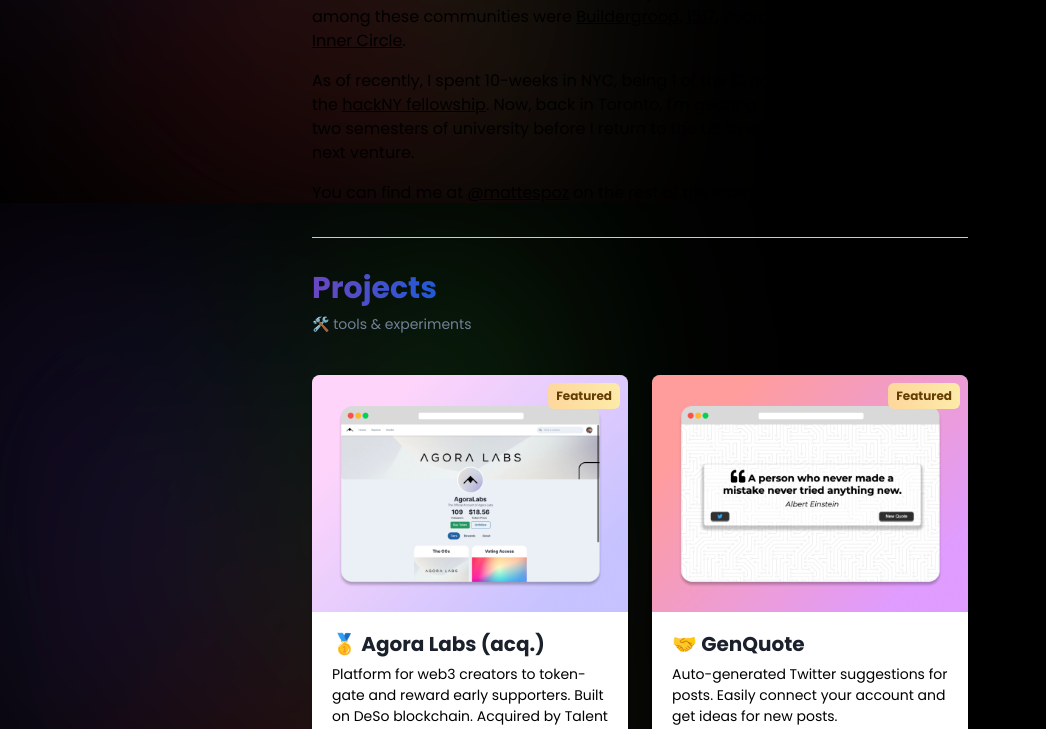
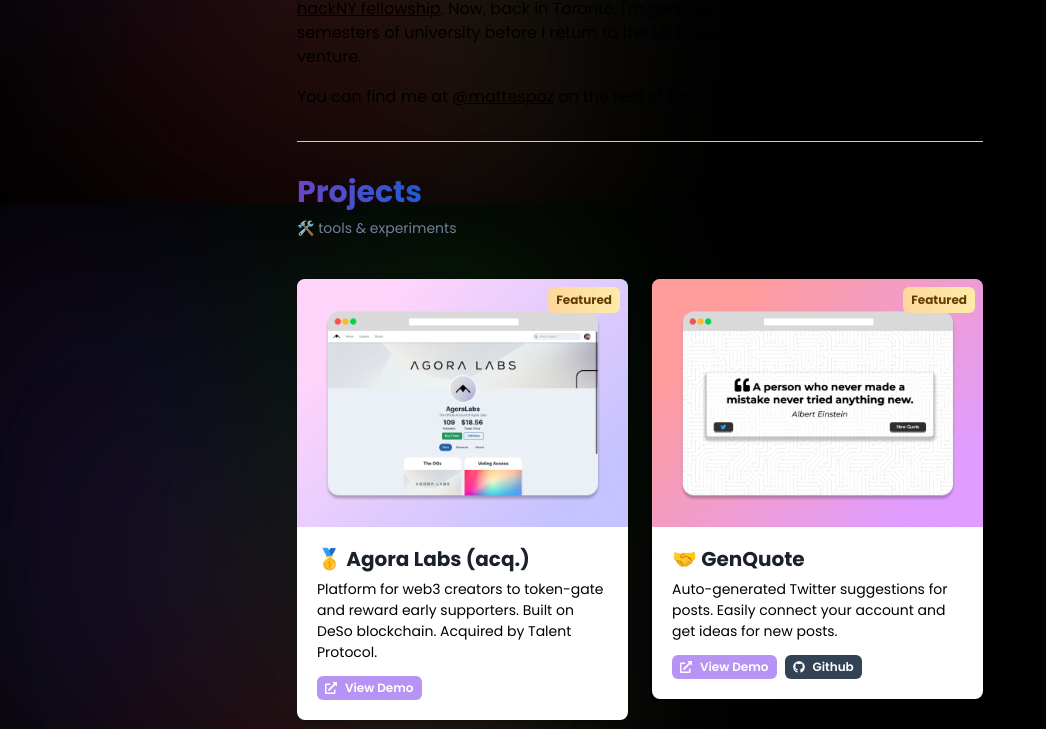
Before and after one commit to MattEspoz/personal-website, a Next.js app: page / in a window 1280 px wide. Shown: the part 1397-2126 px from the top of the page, without its empty margins (0-1046 px from the left). Built offline with nearby package versions, Linux system fonts and the light colour scheme.

Commit message:
changing container size

```diff
--- a/src/styles/globals.css
+++ b/src/styles/globals.css
@@ -34,7 +34,7 @@
 }
 
 .container {
-  max-width: 720px; /* Adjust this value as per your preference */
+  max-width: 750px; /* Adjust this value as per your preference */
   margin: 0 auto;
   padding: 0 16px; /* Adjust the horizontal padding as needed */
 }
```
